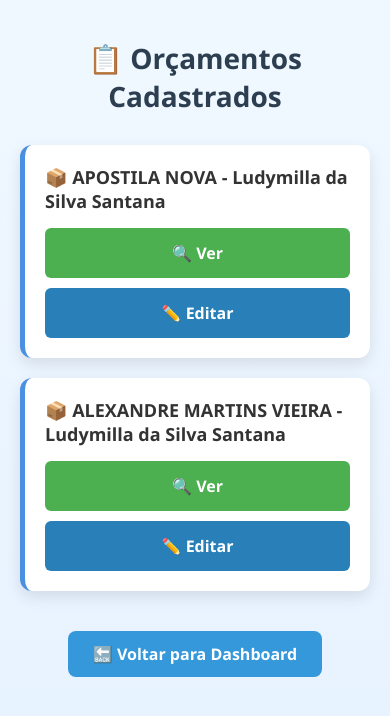
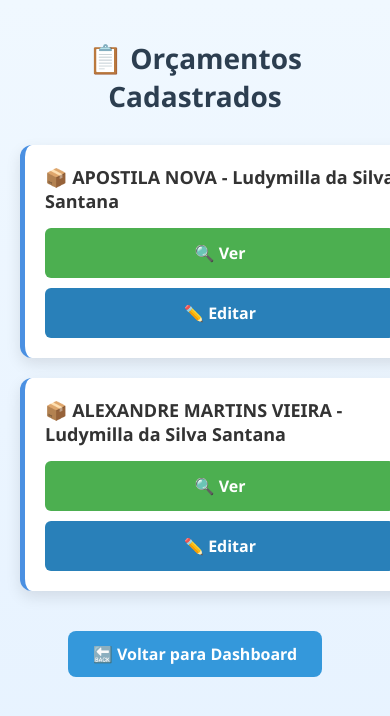
Before and after one commit to yarinsantanamartins/orcamento, a Django app: page /orcamentos/ in a window 390 px wide. Shown: the top 716 px of the page. Run offline with Django 5.2, Linux system fonts and the light colour scheme; data comes from the database, SQL or seed files in the repository.

Commit message:
alteracao template

```diff
--- a/core/templates/core/lista_orcamentos.html
+++ b/core/templates/core/lista_orcamentos.html
@@ -43,6 +43,7 @@
             justify-content: space-between;
             transition: transform 0.2s;
             word-break: break-word;
+            width: 100%; /* Garante que o card ocupe a coluna toda */
         }
 
         .orcamento-item:hover {
@@ -116,15 +117,21 @@
             background-color: #2c80b4;
         }
 
-        /* Responsividade */
-        @media (max-width: 480px) {
+        /* Responsividade: telas pequenas (celular) */
+        @media (max-width: 600px) {
+            .orcamento-lista {
+                grid-template-columns: 1fr; /* 1 coluna só, cards empilhados */
+            }
+
+            .btn-group {
+                flex-direction: column;
+            }
+
             .ver-btn, .editar-btn {
+                width: 100%;
                 font-size: 16px;
                 padding: 14px 0;
                 white-space: normal;
-            }
-            .btn-group {
-                flex-direction: column;
             }
         }
     </style>
```
